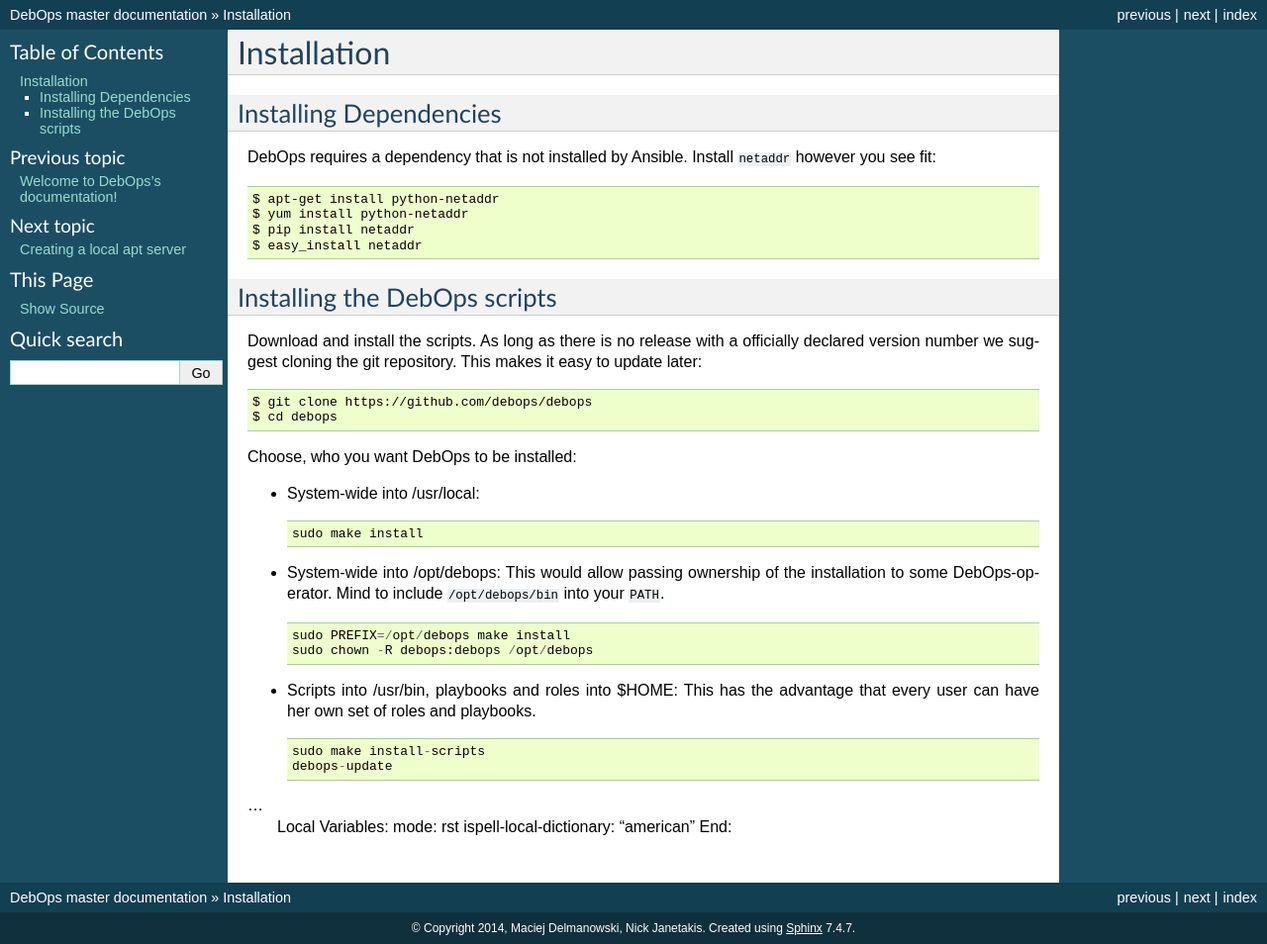
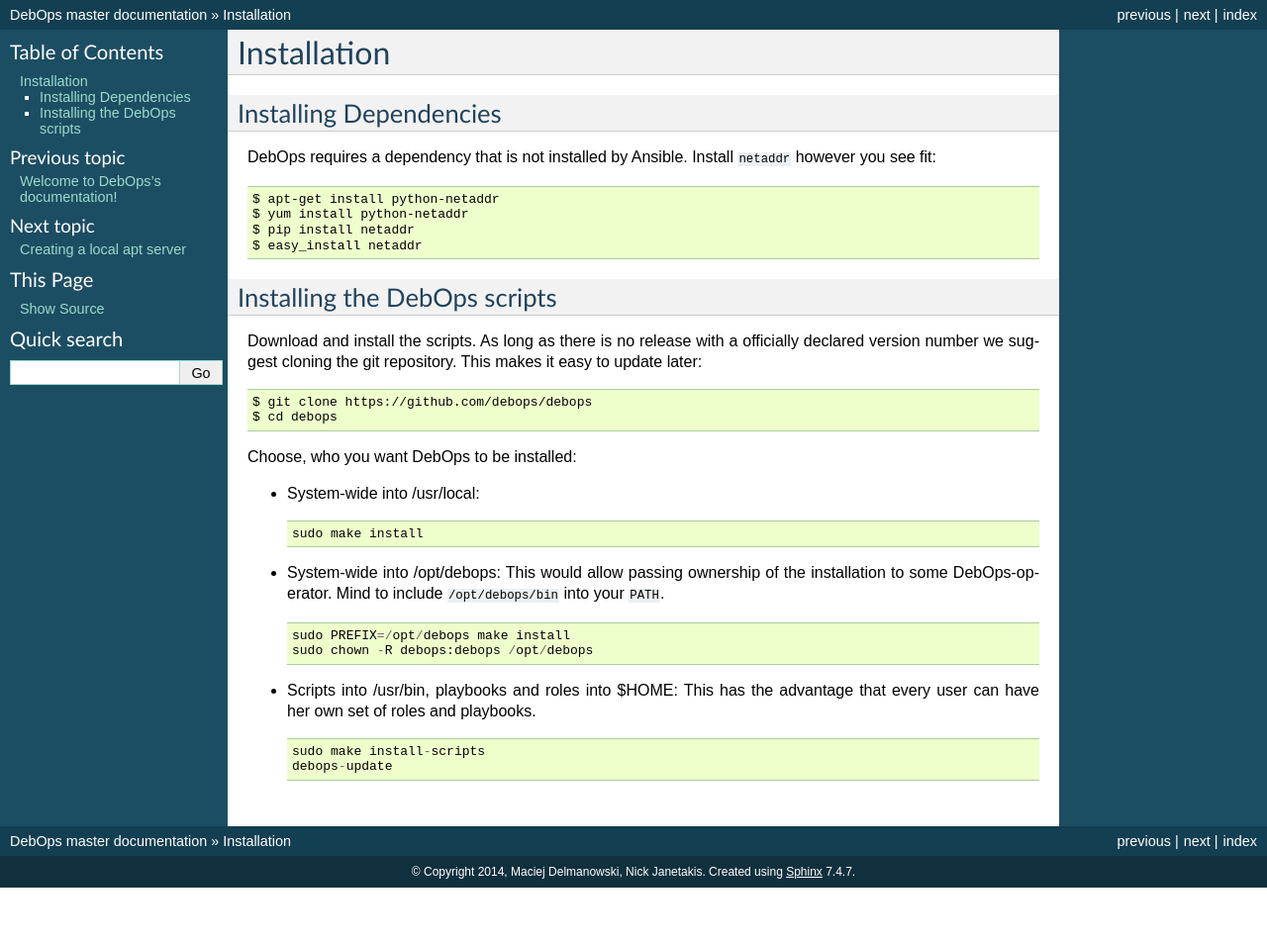
Before and after one commit to debops/docs, a Sphinx documentation site: the page built from docs/installation.rst, in a window 1280 px wide. Shown: the whole page at 99% size. Built offline with Sphinx 7.4.7, drawn with Linux system fonts in a browser that asks for light colours; after the commit the page ends 900 px from its top, so only the background shows below that.

Commit message:
Fix reST-markup for `Local Variables` comment.

```diff
--- a/docs/installation.rst
+++ b/docs/installation.rst
@@ -48,8 +48,8 @@
     sudo make install-scripts
     debops-update
 
-...
-  Local Variables:
-  mode: rst
-  ispell-local-dictionary: "american"
-  End:
+..
+ Local Variables:
+ mode: rst
+ ispell-local-dictionary: "american"
+ End:
```
